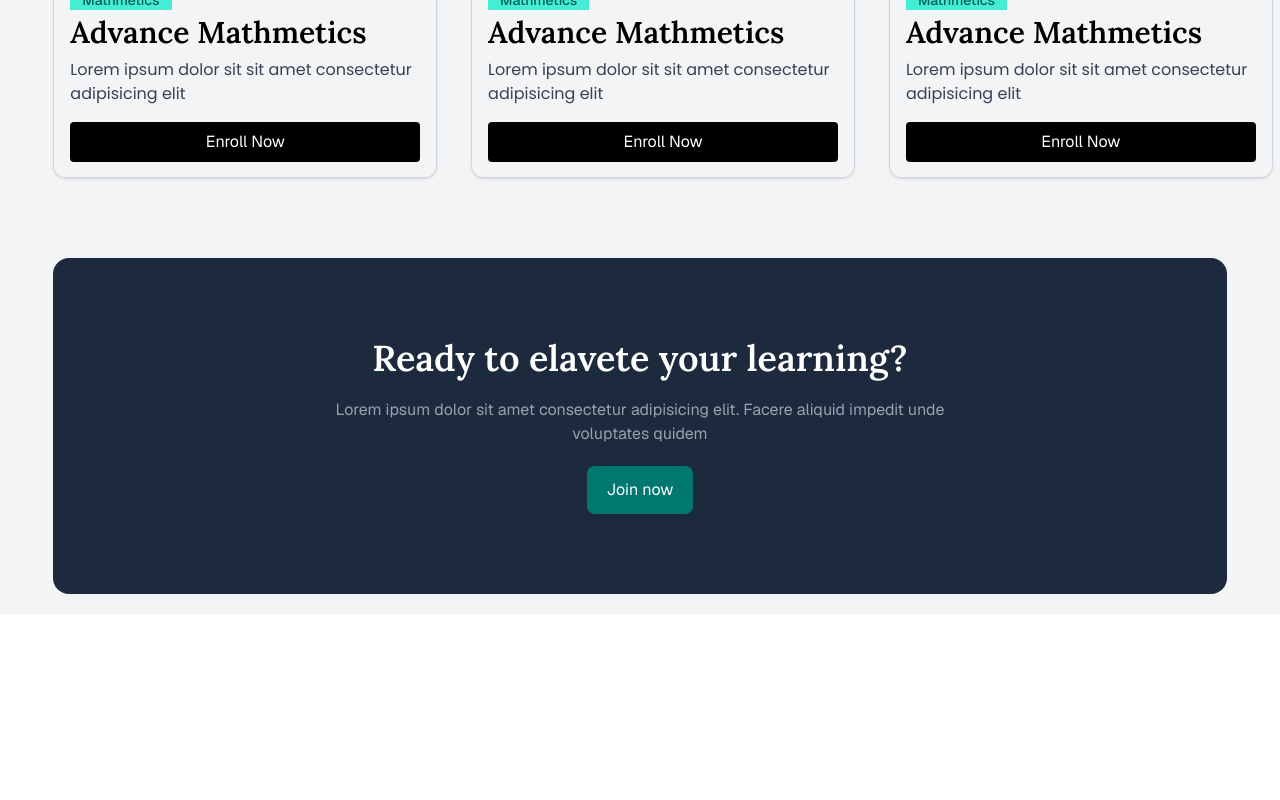
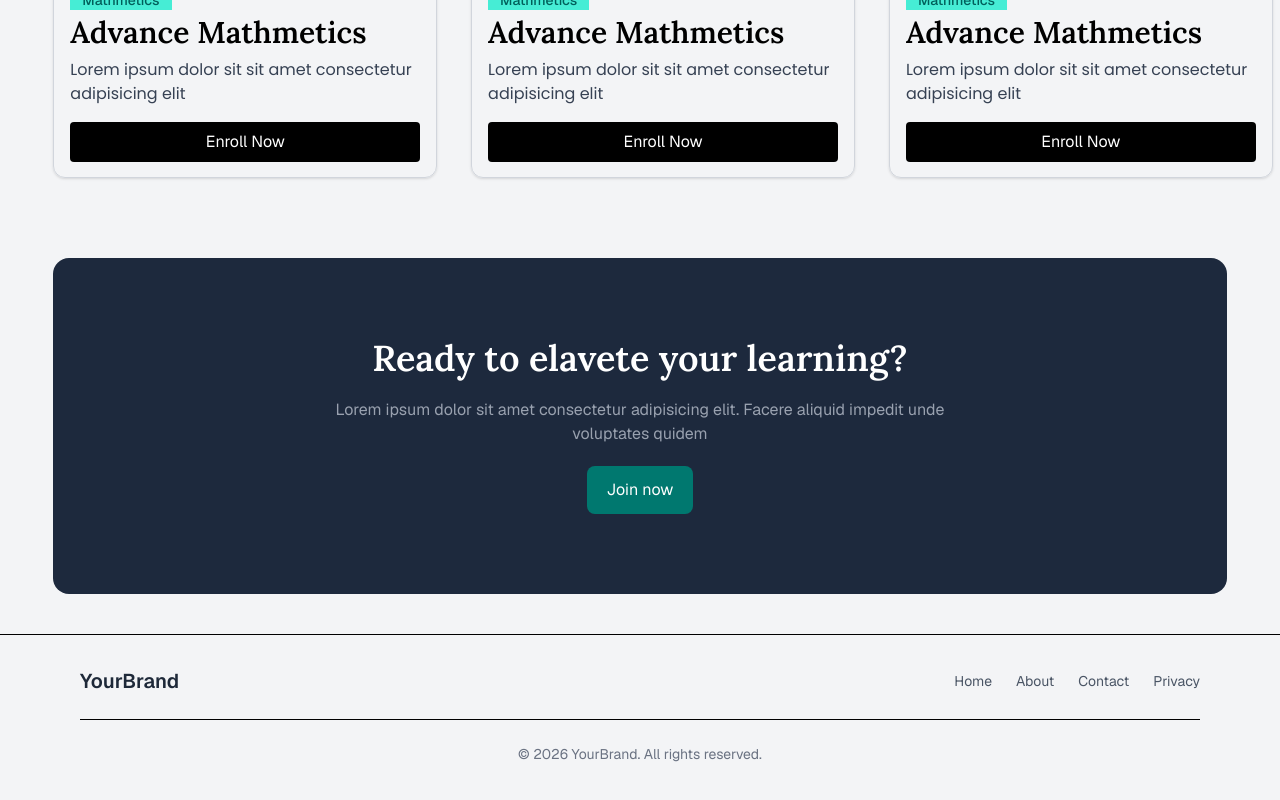
Before and after one commit to mazharul-islam356/practice, a Next.js app: page / in a window 1280 px wide. Shown: the part 1544-2344 px from the top of the page. Before the commit the page ends 2158 px from the top, so only its background shows below. Built offline with nearby package versions, Linux system fonts and the light colour scheme.

Commit message:
add footer

```diff
--- /dev/null
+++ b/src/app/footer.jsx
@@ -0,0 +1,47 @@
+// components/Footer.jsx
+
+export default function Footer() {
+  return (
+    <footer className="bg-gray-100 border-t mt-10">
+      <div className="max-w-6xl mx-auto px-4 py-8">
+        {/* Top Section */}
+        <div className="flex flex-col md:flex-row justify-between items-center gap-6">
+          {/* Logo / Brand */}
+          <div className="text-xl font-semibold text-gray-800">YourBrand</div>
+
+          {/* Links */}
+          <ul className="flex gap-6 text-gray-600 text-sm">
+            <li>
+              <a href="#" className="hover:text-black transition">
+                Home
+              </a>
+            </li>
+            <li>
+              <a href="#" className="hover:text-black transition">
+                About
+              </a>
+            </li>
+            <li>
+              <a href="#" className="hover:text-black transition">
+                Contact
+              </a>
+            </li>
+            <li>
+              <a href="#" className="hover:text-black transition">
+                Privacy
+              </a>
+            </li>
+          </ul>
+        </div>
+
+        {/* Divider */}
+        <div className="border-t my-6"></div>
+
+        {/* Bottom Section */}
+        <div className="text-center text-sm text-gray-500">
+          © {new Date().getFullYear()} YourBrand. All rights reserved.
+        </div>
+      </div>
+    </footer>
+  );
+}
--- a/src/app/landing-page.jsx
+++ b/src/app/landing-page.jsx
@@ -4,6 +4,7 @@ import HeroSection from "./hero-section";
 import CardSection from "./card-section";
 import FeatureCourse from "./feature-course";
 import AdSection from "./ad-section";
+import Footer from "./footer";
 
 const LandingPage = () => {
   return (
@@ -14,6 +15,7 @@ const LandingPage = () => {
         <CardSection />
         <FeatureCourse />
         <AdSection />
+        <Footer />
       </div>
     </div>
   );
```
